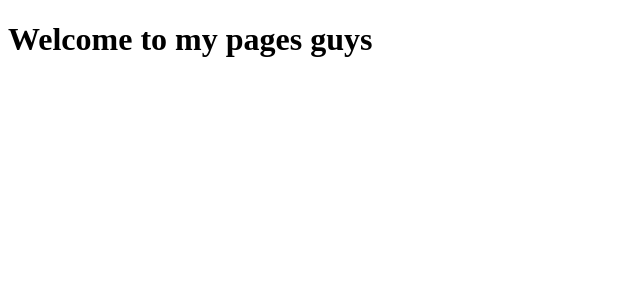
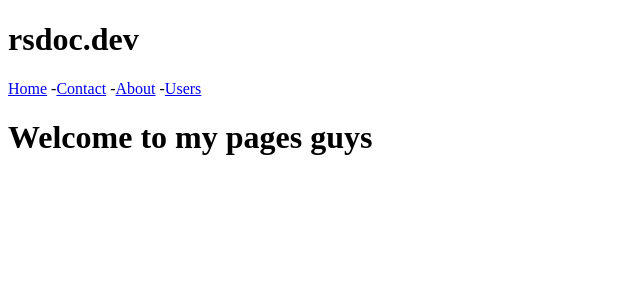
Before and after one commit to rsfyi/next.js-basics, a Next.js app: page / in a window 1280 px wide. Shown: the top 300 px of the page, without its empty margins (0-640 px from the left). Built offline with nearby package versions, Linux system fonts and the light colour scheme.

Commit message:
added navigation using main layout

```diff
--- /dev/null
+++ b/components/includes/header.js
@@ -0,0 +1,32 @@
+import React from 'react';
+
+/**
+ * using direct anchor tag - will load/refresh the application everytime you go the new page
+ *  - <a href='/'>Home</a>
+ *
+ * Instead of that - we should use Link from next/Link
+ */
+import Link from 'next/link';
+
+export const Header = () => (
+  <>
+    <h1>rsdoc.dev</h1>
+    <nav>
+      <Link href='/'>
+        <a>Home</a>
+      </Link>{' '}
+      -
+      <Link href='/contact'>
+        <a>Contact</a>
+      </Link>{' '}
+      -
+      <Link href='/about'>
+        <a>About</a>
+      </Link>{' '}
+      -
+      <Link href='/users'>
+        <a>Users</a>
+      </Link>
+    </nav>
+  </>
+);
--- /dev/null
+++ b/components/layouts/main-layout.js
@@ -0,0 +1,10 @@
+import React from 'react';
+
+import { Header } from '../includes/Header';
+
+export const MainLayout = ({ children }) => (
+  <>
+    <Header />
+    {children}
+  </>
+);
--- a/pages/index.js
+++ b/pages/index.js
@@ -1,9 +1,11 @@
-import React, { Fragment } from 'react';
+import React from 'react';
+
+import { MainLayout } from '../components/layouts/main-layout';
 
 const Home = () => (
-  <Fragment>
+  <MainLayout>
     <h1>Welcome to my pages guys</h1>
-  </Fragment>
+  </MainLayout>
 );
 
 export default Home;
```
Also changed, not shown: pages/contact.js (+10 -1 lines), 1 other file (tests, documents, lock files or other folders).
